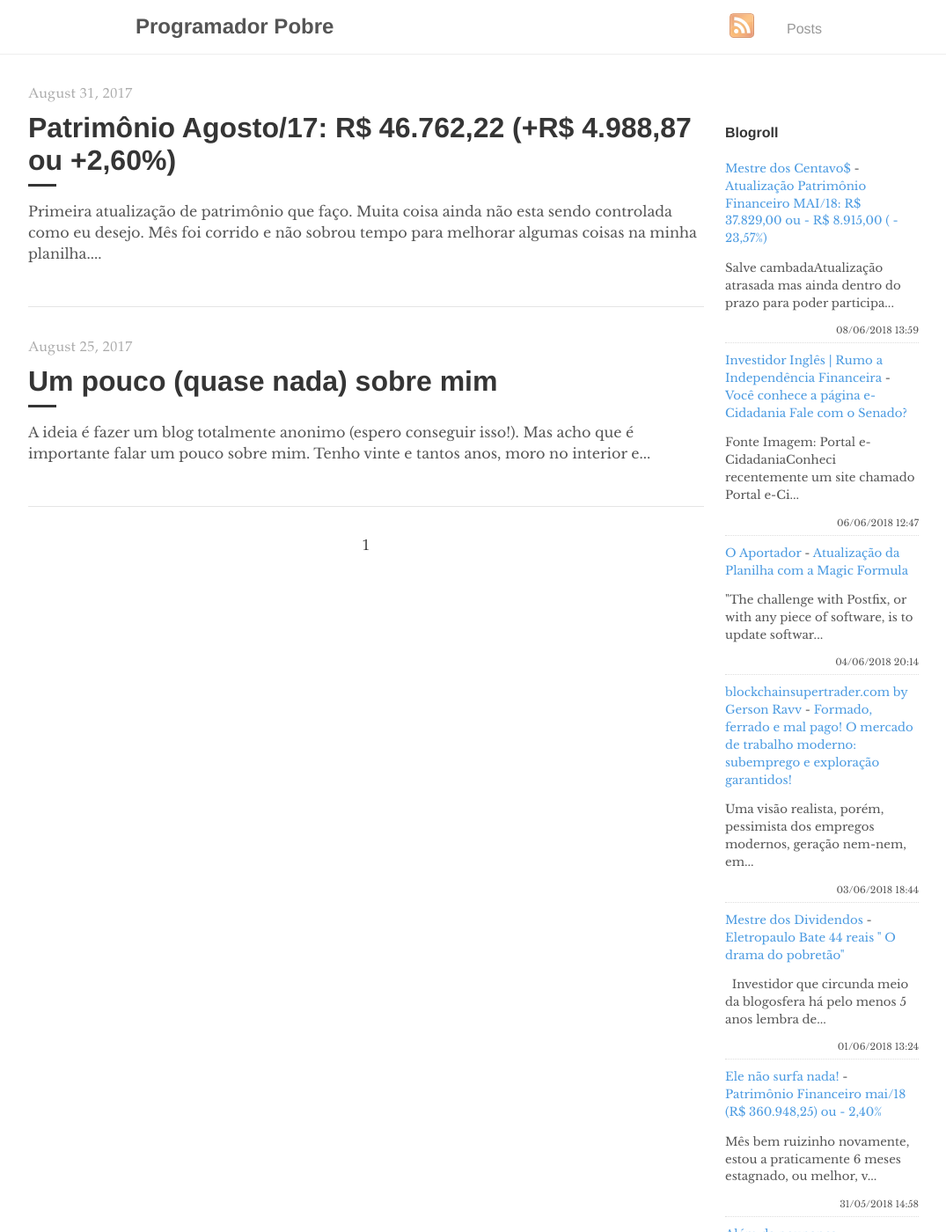
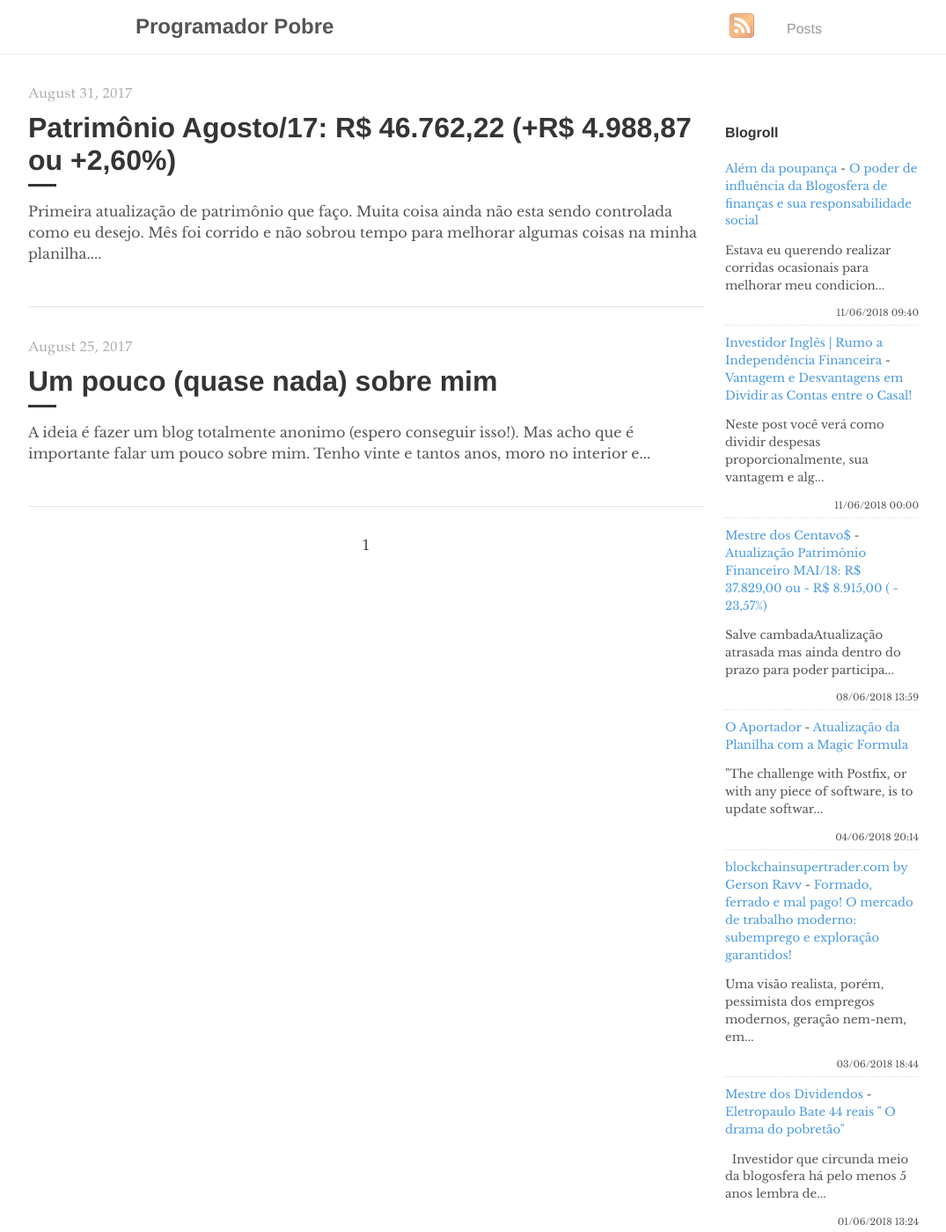
Before and after one commit to programadorpobre/programadorpobre.github.io, a Jekyll site: the page built from index.html, in a window 1280 px wide and 1400 px high. Shown: the whole window at 88% size, without its empty margins (96-1171 px from the left). Built offline with Jekyll 4.4.1, drawn with Linux system fonts in a browser that asks for light colours; the list of posts is cut into pages by our own code; comment, search, counter and statistics services are not loaded; some of the changed text lies outside the part shown.

Commit message:
[ci skip] travis #310

```diff
--- a/_includes/feed-entries.html
+++ b/_includes/feed-entries.html
@@ -1,12 +1,17 @@
+<div class="feed-entry">
+    <a class="feed-entry-site-name" href="https://alemdapoupanca.blogspot.com/">Além da poupança</a> - <a class="feed-entry-title" href="https://alemdapoupanca.blogspot.com/2018/06/o-poder-de-influencia-da-blogosfera-de.html">O poder de influência da Blogosfera de finanças e sua responsabilidade social</a>
+    <p class="feed-entry-summary">     Estava eu querendo realizar corridas ocasionais para melhorar meu condicion...</p>
+    <time datetime="2018-06-11T09:40:00.000-03:00">11/06/2018 09:40</time>
+</div>
+<div class="feed-entry">
+    <a class="feed-entry-site-name" href="https://www.investidoringles.com/">Investidor Inglês | Rumo a Independência Financeira</a> - <a class="feed-entry-title" href="https://www.investidoringles.com/2018/06/vantagem-desvantagem-dividir-contas-casal.html">Vantagem e Desvantagens em Dividir as Contas entre o Casal!</a>
+    <p class="feed-entry-summary">Neste post você verá como dividir despesas proporcionalmente, sua vantagem e alg...</p>
+    <time datetime="2018-06-11T00:00:00.000-03:00">11/06/2018 00:00</time>
+</div>
 <div class="feed-entry">
     <a class="feed-entry-site-name" href="https://mestredoscentavos.blogspot.com/">Mestre dos Centavo$</a> - <a class="feed-entry-title" href="https://mestredoscentavos.blogspot.com/2018/06/atualizacao-patrimonio-financeiro-mai18.html">Atualização Patrimônio Financeiro MAI/18: R$ 37.829,00 ou - R$ 8.915,00 ( - 23,57%)</a>
     <p class="feed-entry-summary">Salve cambadaAtualização atrasada mas ainda dentro do prazo para poder participa...</p>
     <time datetime="2018-06-08T13:59:00.000-07:00">08/06/2018 13:59</time>
-</div>
-<div class="feed-entry">
-    <a class="feed-entry-site-name" href="https://www.investidoringles.com/">Investidor Inglês | Rumo a Independência Financeira</a> - <a class="feed-entry-title" href="https://www.investidoringles.com/2018/06/o-que-e-o-portal-e-cidadania.html">Você conhece a página e-Cidadania Fale com o Senado?</a>
-    <p class="feed-entry-summary">Fonte Imagem: Portal e-CidadaniaConheci recentemente um site chamado Portal e-Ci...</p>
-    <time datetime="2018-06-06T12:47:00.002-03:00">06/06/2018 12:47</time>
 </div>
 <div class="feed-entry">
     <a class="feed-entry-site-name" href="https://oaportadorfinanceiro.blogspot.com/">O Aportador</a> - <a class="feed-entry-title" href="https://oaportadorfinanceiro.blogspot.com/2018/06/atualizacao-da-planilha-com-magic.html">Atualização da Planilha com a Magic Formula</a>
@@ -29,11 +34,6 @@
     <time datetime="2018-05-31T14:58:00.001-03:00">31/05/2018 14:58</time>
 </div>
 <div class="feed-entry">
-    <a class="feed-entry-site-name" href="https://alemdapoupanca.blogspot.com/">Além da poupança</a> - <a class="feed-entry-title" href="https://alemdapoupanca.blogspot.com/2018/05/fechamento-maio-de-2018.html">Fechamento - Maio de 2018</a>
-    <p class="feed-entry-summary">         Normal  0      21      false  false  false    PT-BR  X-NONE  X-NONE    ...</p>
-    <time datetime="2018-05-31T09:04:00.000-03:00">31/05/2018 09:04</time>
-</div>
-<div class="feed-entry">
     <a class="feed-entry-site-name" href="https://microinvestidornerd.blogspot.com/">Micro Investidor Nerd</a> - <a class="feed-entry-title" href="https://microinvestidornerd.blogspot.com/2018/05/como-foi-entrevistar-candidatos-estagio.html">Como foi a experiência de entrevistar candidatos a estágio?</a>
     <p class="feed-entry-summary">Fala, pessoal! Tudo bem?To sumidão, mas por bons motivos. Tenho trabalhado muito...</p>
     <time datetime="2018-05-23T03:58:00.002-07:00">23/05/2018 03:58</time>
```
